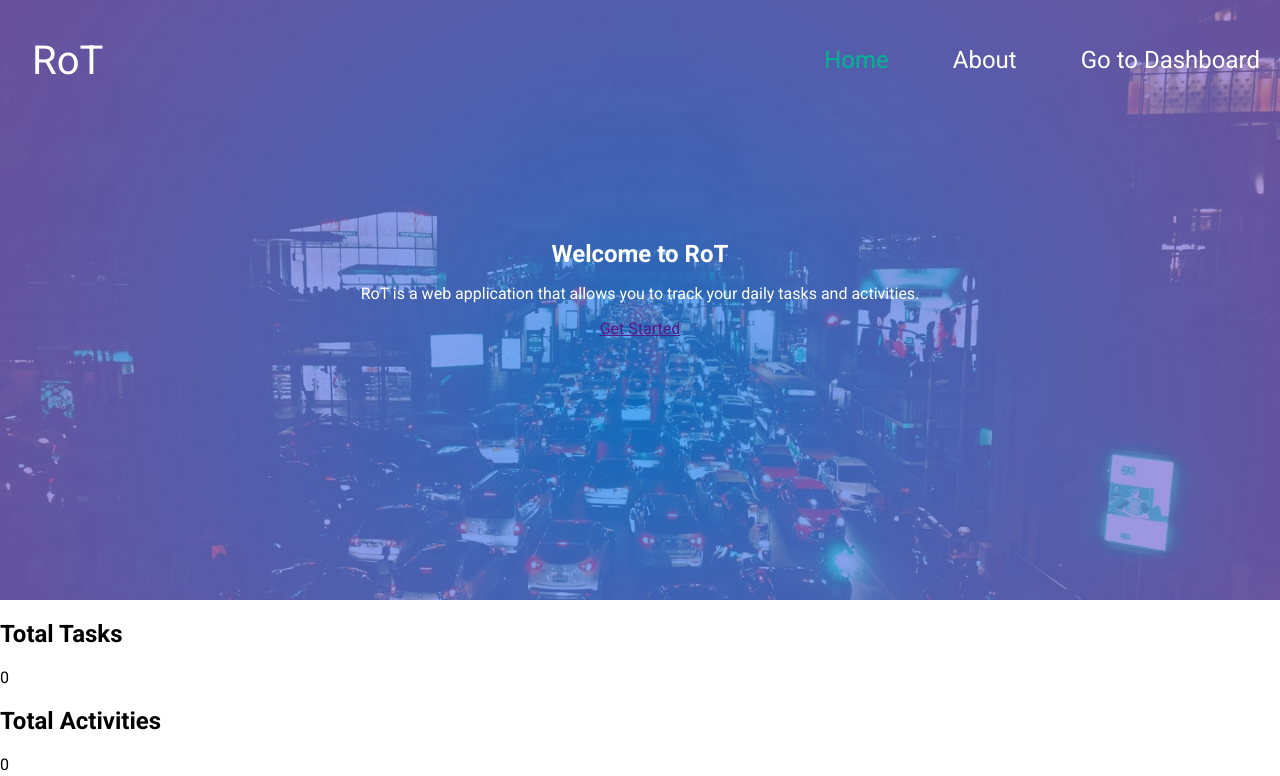
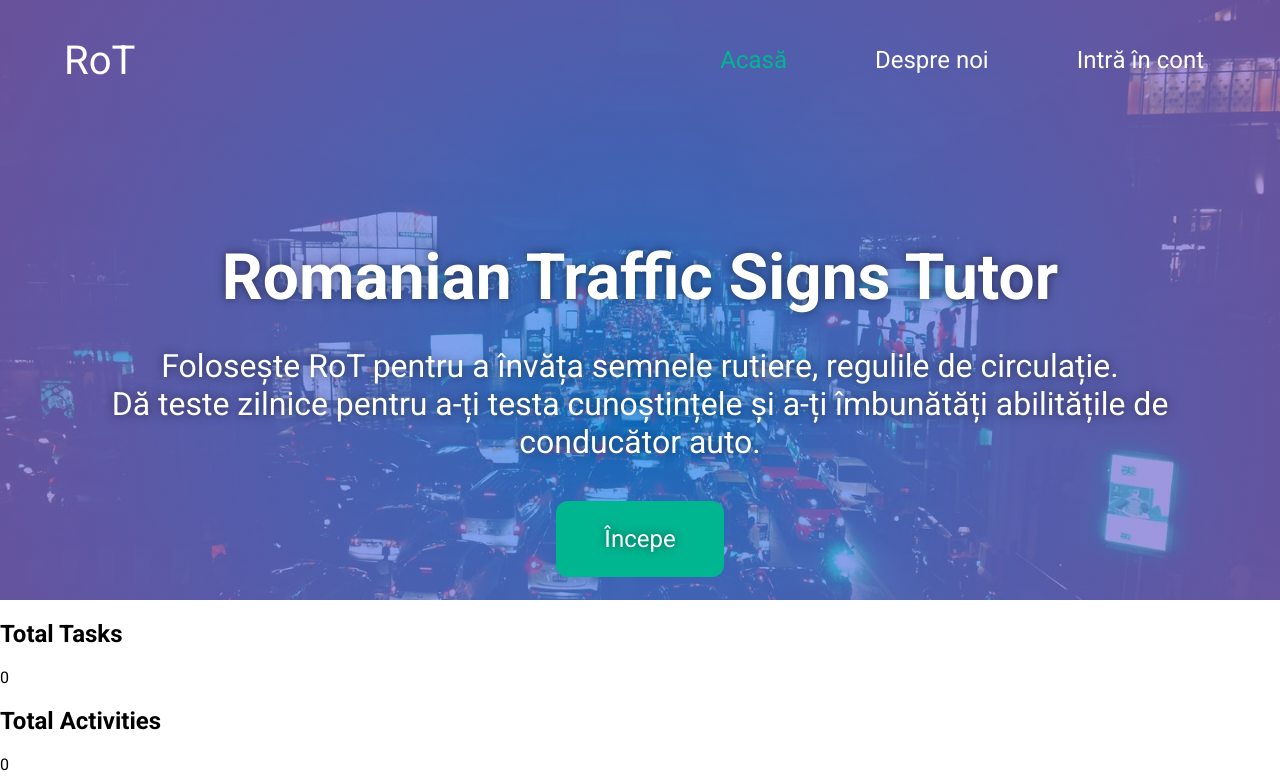
Before and after one commit to silviangulica/web-project-rot, a PHP site: page /homepage/homepage.html in a window 1280 px wide. Shown: the top 776 px of the page. Run offline with PHP 8.4, Linux system fonts and the light colour scheme.

Commit message:
STYLE: Add style for header

```diff
--- a/UI/global/_variables.scss
+++ b/UI/global/_variables.scss
@@ -10,3 +10,5 @@ $color-primary: #008bff;
 $color-secondary: #8868d1;
 $color-tertiary: #a53c7d;
 $color-quaternary: #00b691;
+$color-quaternary-hover: rgb(3, 210, 168);
+$margin-padding-1: 5vw;
--- a/UI/homepage/homepage.css
+++ b/UI/homepage/homepage.css
@@ -8,6 +8,16 @@ html {
 
 body {
   margin: 0;
+}
+body::-webkit-scrollbar {
+  width: 0.5em;
+}
+body::-webkit-scrollbar-track {
+  background-color: #f1f1f1;
+}
+body::-webkit-scrollbar-thumb {
+  background-color: #00b691;
+  border-radius: 1em;
 }
 
 .header {
@@ -20,8 +30,6 @@ body {
 .header .menu__nav {
   color: white;
   min-width: 100vw;
-  padding: 0 2em;
-  background-color: red;
   text-align: center;
   display: flex;
   justify-content: space-between;
@@ -29,13 +37,14 @@ body {
   min-height: 5em;
   background-color: transparent;
   position: fixed;
-  transition: padding-top 0.5s ease-in-out;
+  transition-property: padding-top, color, background-color;
+  transition-duration: 0.5s;
+  transition-timing-function: ease-in-out;
   padding-top: 2.5vh;
 }
 .header .menu__nav--scrolled {
   background-color: white;
   transition: all 0.5s ease-in-out;
-  -webkit-appearance: none;
   padding-top: 0px;
   box-shadow: 0 5px 20px 0px rgba(0, 0, 0, 0.395);
   color: black;
@@ -43,6 +52,8 @@ body {
 .header .menu__logo {
   text-decoration: none;
   font-size: 2.5em;
+  padding-left: 5vw;
+  box-sizing: border-box;
 }
 .header .menu__list {
   display: flex;
@@ -51,7 +62,7 @@ body {
   list-style: none;
 }
 .header .menu__list-item {
-  margin-right: 5vh;
+  margin-right: 5vw;
 }
 .header .menu__list-item .anchor--not-selected,
 .header .menu__list-item .anchor--selected {
@@ -74,6 +85,7 @@ body {
 }
 .header .hero {
   padding-top: 15em;
+  text-shadow: 0 0 10px rgba(0, 0, 0, 0.5);
 }
 .header .hero__content {
   display: flex;
@@ -86,8 +98,30 @@ body {
 }
 .header .hero__title {
   margin: 0;
+  font-size: 4em;
+}
+.header .hero__description {
+  font-size: 2em;
+  padding: 0 5vw;
+}
+.header .hero__button {
+  text-decoration: none;
+  margin-top: 1vh;
+  margin-bottom: 1vh;
+  padding: 1em 2em;
+  border: none;
+  border-radius: 0.5em;
+  background-color: #00b691;
+  color: white;
+  font-size: 1.5em;
+  cursor: pointer;
+  transition: background-color 0.2s ease-in-out;
+}
+.header .hero__button:hover {
+  background-color: rgb(3, 210, 168);
+  transition: all 0.2s ease-in-out;
 }
 
 .stats {
-  min-height: 300000px;
+  min-height: 200vh;
 }/*# sourceMappingURL=homepage.css.map */
--- a/UI/homepage/homepage.html
+++ b/UI/homepage/homepage.html
@@ -13,19 +13,24 @@
 <body>
   <header class="header">
     <nav class="menu__nav">
-      <span class="menu__logo">RoT</span>
+      <div class="menu__logo">RoT</div>
       <ul class="menu__list">
-        <li class="menu__list-item"><a href="" class="anchor--selected">Home</a></li>
-        <li class="menu__list-item"><a href="" class="anchor--not-selected">About</a></li>
-        <li class="menu__list-item"><a href="" class="anchor--not-selected">Go to Dashboard</a></li>
+        <li class="menu__list-item"><a href="" class="anchor--selected">Acasă</a></li>
+        <li class="menu__list-item"><a href="" class="anchor--not-selected">Despre noi</a></li>
+        <li class="menu__list-item"><a href="../login-page/login.html" class="anchor--not-selected">Intră în cont</a>
+        </li>
       </ul>
     </nav>
     <section class="hero">
       <div class="hero__content">
-        <h1 class="hero__title">Welcome to RoT</h1>
-        <p class="hero__description">RoT is a web application that allows you to track your daily tasks and
-          activities.</p>
-        <a href="" class="hero__button">Get Started</a>
+        <h1 class="hero__title">Romanian Traffic Signs Tutor</h1>
+        <p class="hero__description">Folosește RoT pentru a învăța semnele rutiere, regulile de circulație.
+          <br>
+          Dă teste
+          zilnice
+          pentru a-ți testa cunoștințele și a-ți îmbunătăți abilitățile de conducător auto.
+        </p>
+        <a href="../login-page/login.html" class="hero__button">Începe</a>
       </div>
     </section>
   </header>
--- a/UI/homepage/homepage.scss
+++ b/UI/homepage/homepage.scss
@@ -2,11 +2,26 @@
 html {
   //min-height: 100vh;
   //min-width: 100vw;
+  //max-width: 100vw;
+  //max-height: 100vh;
   user-select: none;
   font-family: $roboto-font;
 }
 body {
   margin: 0;
+
+  &::-webkit-scrollbar {
+    width: 0.5em;
+  }
+
+  &::-webkit-scrollbar-track {
+    background-color: #f1f1f1;
+  }
+
+  &::-webkit-scrollbar-thumb {
+    background-color: $color-quaternary;
+    border-radius: 1em;
+  }
 }
 
 .header {
@@ -29,8 +44,7 @@ body {
     &__nav {
       color: white;
       min-width: 100vw;
-      padding: 0 2em;
-      background-color: red;
+
       text-align: center;
       display: flex;
       justify-content: space-between;
@@ -38,12 +52,15 @@ body {
       min-height: $min-height-nav;
       background-color: transparent;
       position: fixed;
-      transition: padding-top 0.5s ease-in-out;
+
+      transition-property: padding-top, color, background-color;
+      transition-duration: 0.5s;
+      transition-timing-function: ease-in-out;
+
       padding-top: 2.5vh;
       &--scrolled {
         background-color: white;
         transition: all 0.5s ease-in-out;
-        -webkit-appearance: none;
         padding-top: 0px;
         box-shadow: 0 5px 20px 0px rgba(0, 0, 0, 0.395);
         color: black;
@@ -51,8 +68,9 @@ body {
     }
     &__logo {
       text-decoration: none;
-
       font-size: 2.5em;
+      padding-left: 5vw;
+      box-sizing: border-box;
     }
     &__list {
       display: flex;
@@ -60,7 +78,7 @@ body {
       align-items: center;
       list-style: none;
       &-item {
-        margin-right: 5vh;
+        margin-right: 5vw;
         .anchor--not-selected,
         .anchor--selected {
           display: block;
@@ -88,6 +106,7 @@ body {
   }
   .hero {
     padding-top: calc($min-height-nav + 10em);
+    text-shadow: 0 0 10px rgba(0, 0, 0, 0.5);
     &__content {
       display: flex;
       flex-direction: column;
@@ -99,10 +118,32 @@ body {
     }
     &__title {
       margin: 0;
+      font-size: 4em;
+    }
+    &__description {
+      font-size: 2em;
+      padding: 0 5vw;
+    }
+    &__button {
+      text-decoration: none;
+      margin-top: 1vh;
+      margin-bottom: 1vh;
+      padding: 1em 2em;
+      border: none;
+      border-radius: 0.5em;
+      background-color: $color-quaternary;
+      color: white;
+      font-size: 1.5em;
+      cursor: pointer;
+      &:hover {
+        background-color: $color-quaternary-hover;
+        transition: all 0.2s ease-in-out;
+      }
+      transition: background-color 0.2s ease-in-out;
     }
   }
 }
 
 .stats {
-  min-height: 300000px;
+  min-height: 200vh;
 }
```
Also changed, not shown: 1 other file.
